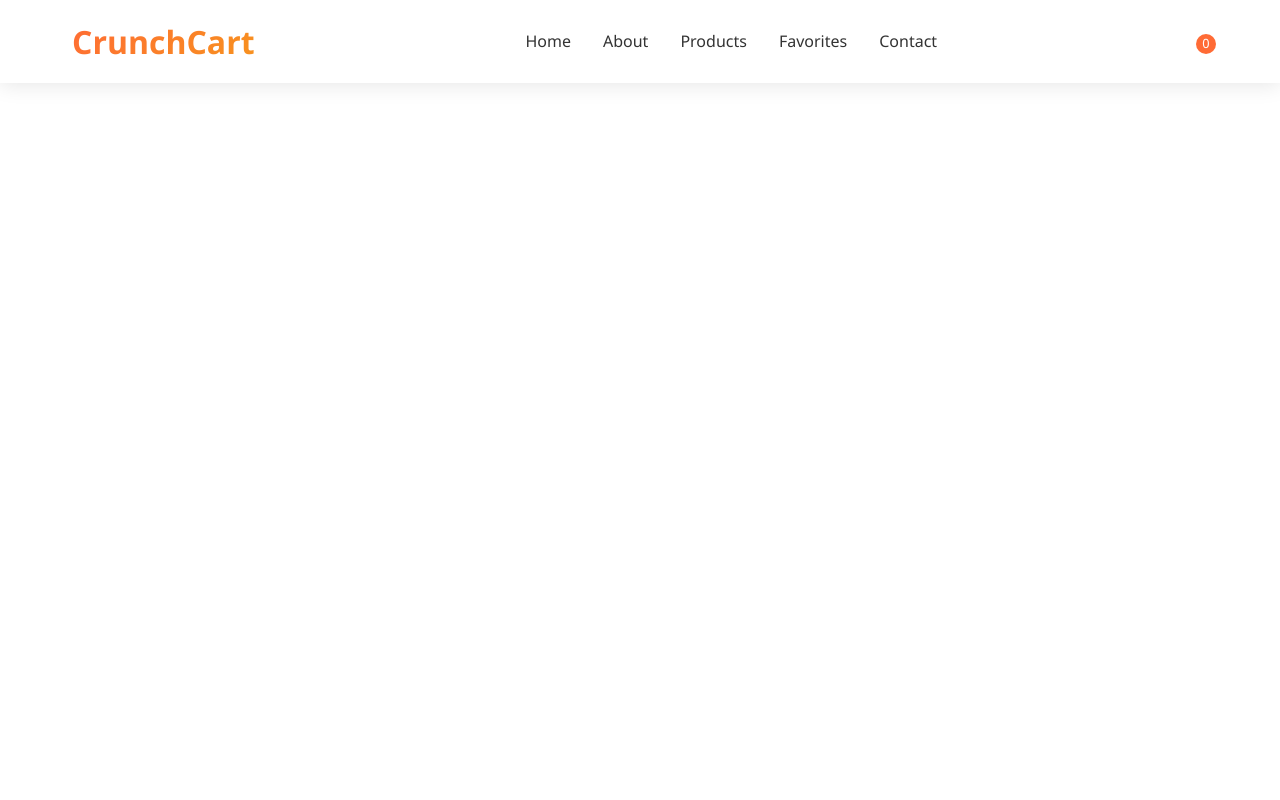
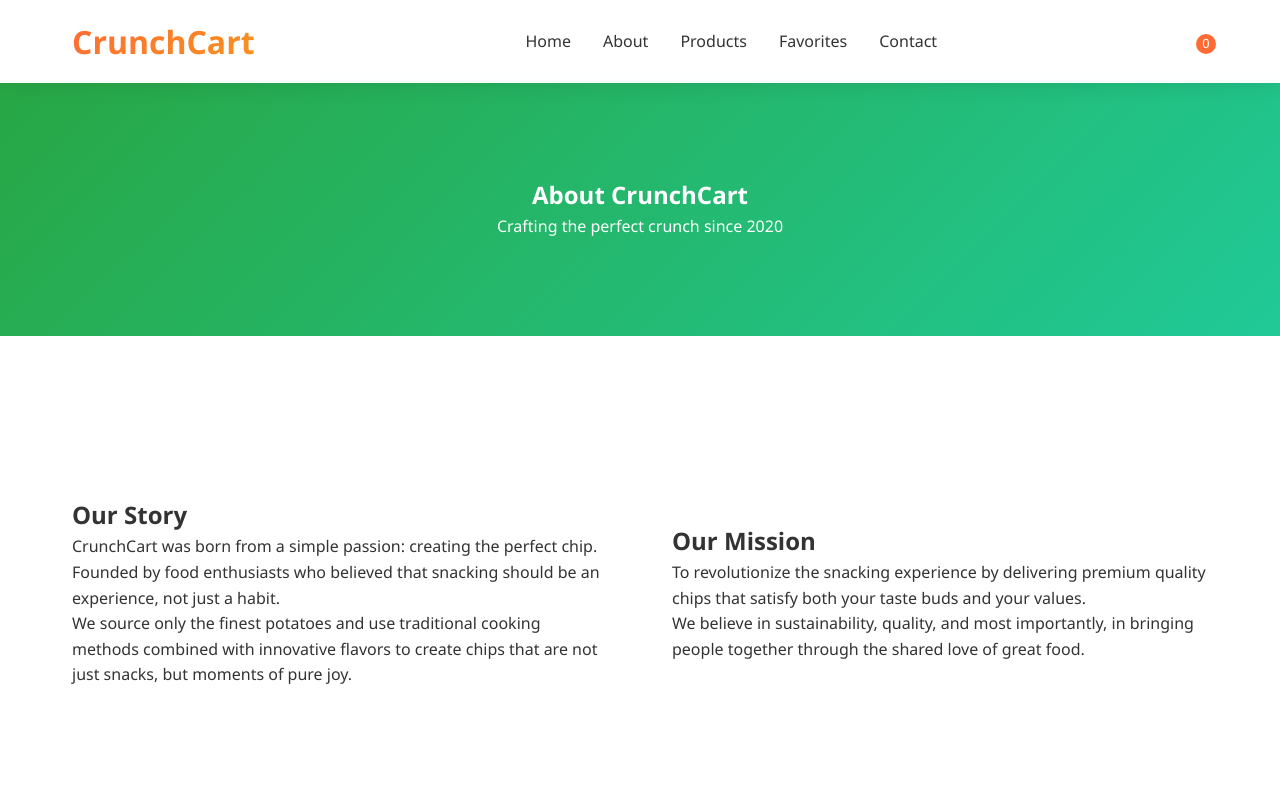
Before and after one commit to Pratikkumartulo/CrunchCart, a Flask app: page /about in a window 1280 px wide. Run offline with Flask 3, Linux system fonts and the light colour scheme.

```diff
--- a/static/css/style.css
+++ b/static/css/style.css
@@ -98,7 +98,7 @@
 
         /* Page Content */
         .page {
-            display: none;
+            /* display: none; */
             min-height: 100vh;
             padding-top: 80px;
         }
--- a/templates/about.html
+++ b/templates/about.html
@@ -2,8 +2,6 @@
 
 
 {% block content %}
-
-
      <div id="about" class="page">
         <section class="about-hero">
             <div class="container">
@@ -29,6 +27,4 @@
             </div>
         </section>
     </div>
-
-
 {% endblock content %}
```
